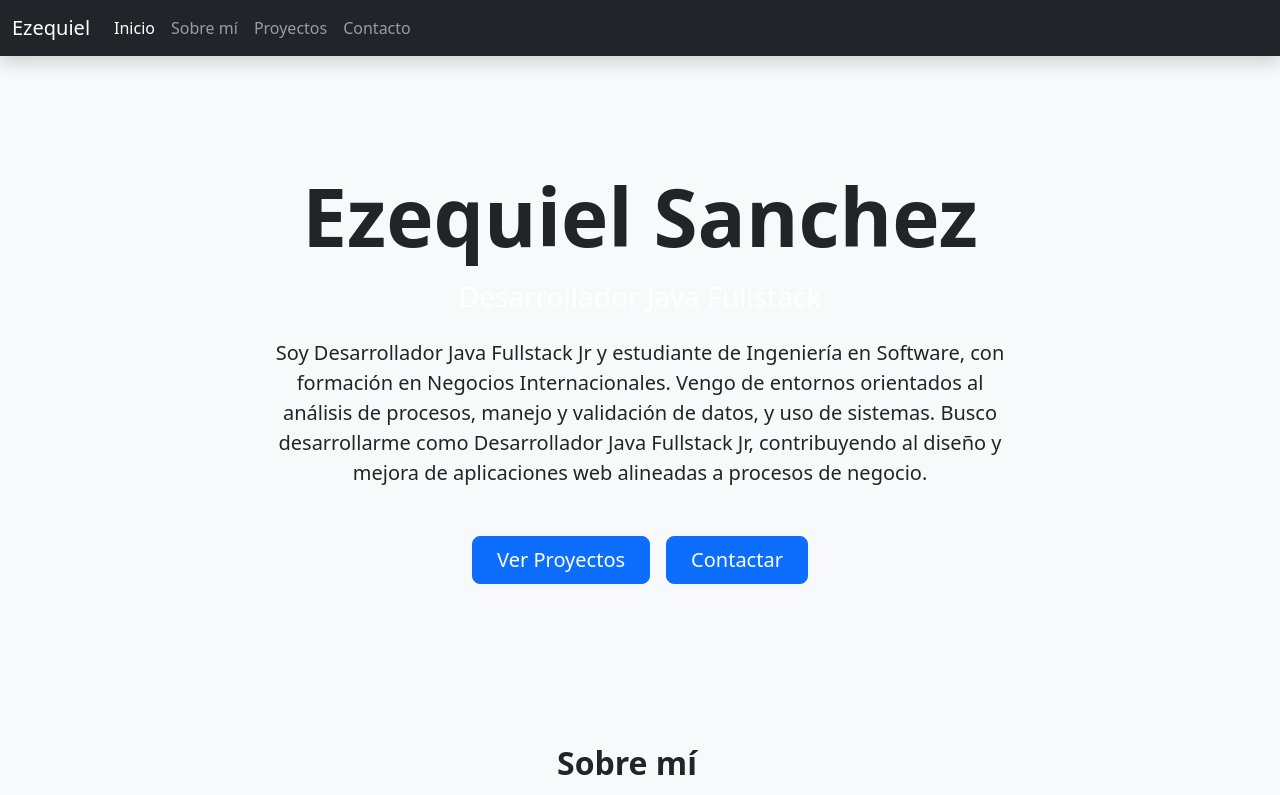
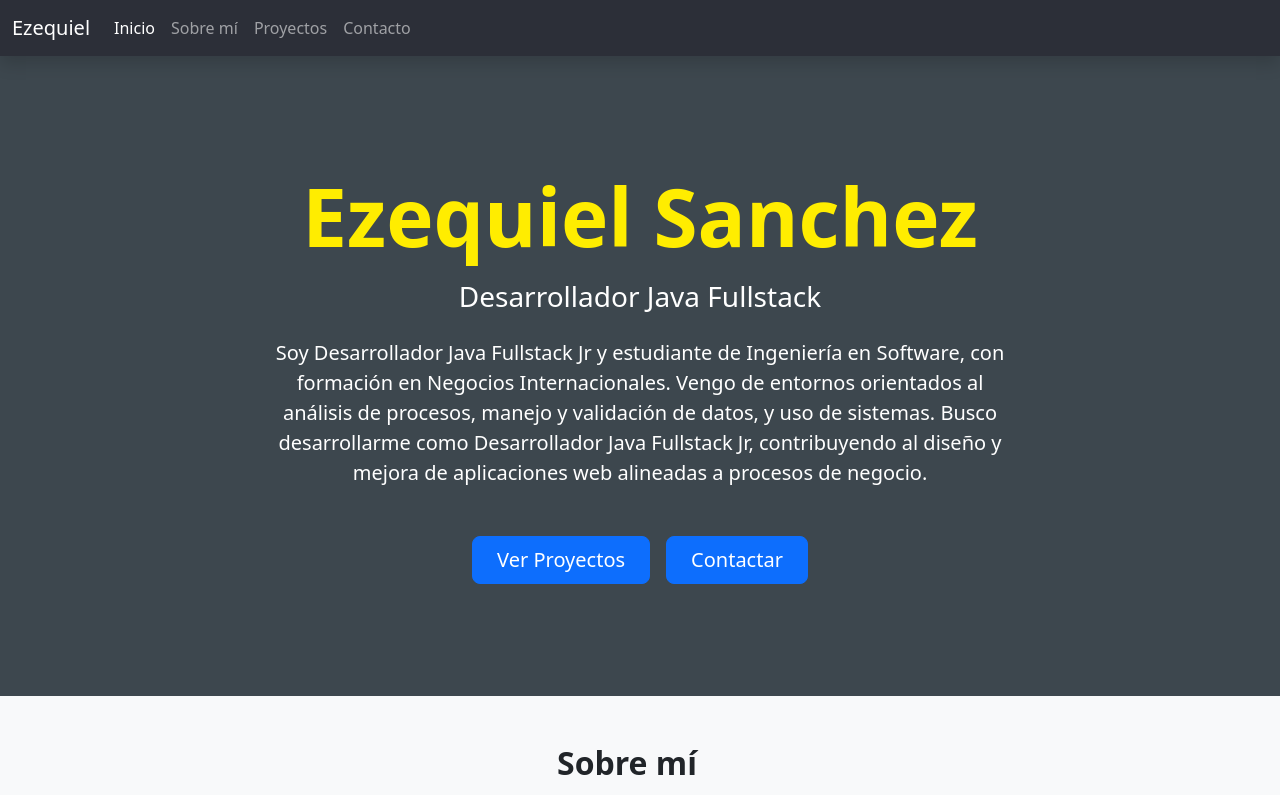
Before and after one commit to ezequielsanchez-canul/portafolio, a plain HTML site: page Portafolio/index.html in a window 1280 px wide. Shown: the top 795 px of the page. Drawn offline with nearby package versions, Linux system fonts and the light colour scheme.

Commit message:
Se agregan estilos
Se agregan estilos en css

```diff
--- a/Portafolio/index.html
+++ b/Portafolio/index.html
@@ -7,9 +7,9 @@
     <link href="https://cdn.jsdelivr.net/npm/bootstrap@5.3.8/dist/css/bootstrap.min.css" rel="stylesheet" integrity="sha384-sRIl4kxILFvY47J16cr9ZwB07vP4J8+LH7qKQnuqkuIAvNWLzeN8tE5YBujZqJLB" crossorigin="anonymous">
     <link rel="stylesheet" href="./styles.css">
 </head>
-  <body class="d-flex flex-column min-vh-100 bg-light">
+  <body class="d-flex flex-column min-vh-100">
 
-    <nav class="navbar navbar-expand-lg navbar-dark bg-dark shadow">
+    <nav class="navbar navbar-expand-lg navbar-dark shadow">
         <div class="container-fluid">
             <a class="navbar-brand" href="#">Ezequiel</a>
             <button class="navbar-toggler" type="button" data-bs-toggle="collapse" data-bs-target="#navbarSupportedContent" aria-controls="navbarSupportedContent" aria-expanded="false" aria-label="Toggle navigation">
@@ -37,12 +37,12 @@
         </div>
     </nav>
 
-    <header class="bg-light text-white py-5 d-flex align-items-center" style="min-height: 80vh;">
+    <header class="text-white py-5 d-flex align-items-center" style="min-height: 80vh;">
     <div class="container">
         <div class="row justify-content-center text-center">
             <div class="col-lg-8">
 
-                <h1 class="display-1 fw-bold mb-3 text-dark">
+                <h1 class="display-1 fw-bold mb-3">
                     Ezequiel Sanchez
                 </h1>
 
@@ -50,7 +50,7 @@
                     Desarrollador Java Fullstack
                 </h2>
 
-                <p class="lead mb-5 text-dark">
+                <p class="lead mb-5">
                     Soy Desarrollador Java Fullstack Jr y estudiante de Ingeniería en Software, con formación en Negocios Internacionales.
                     Vengo de entornos orientados al análisis de procesos, manejo y validación de datos, y uso de sistemas. Busco
                     desarrollarme como Desarrollador Java Fullstack Jr, contribuyendo al diseño y mejora de aplicaciones web alineadas a
@@ -227,7 +227,7 @@
 
 <!-- Footer -->
 
-<footer class="bg-dark text-light py-4 mt-5">
+<footer class="text-light py-4 mt-0">
     <div class="container text-center">
         <p class="mb-0">
             © <span id="currentYear"></span> - Diseñado y desarrollado por
--- a/Portafolio/styles.css
+++ b/Portafolio/styles.css
@@ -1,10 +1,18 @@
 nav{
-    background-color: #06141b;
+    background-color: #2c2f38;
 }
 
 body{
-    background-color: #4a5c6a;
+    background-color: #3d474e;
+}
+
+h1{
+    color: #ffed00;
+}
+
+p{
+    color: white;
 }
 footer{
-    background-color: #06141b;
+    background-color: #2c2f38;
 }
```
